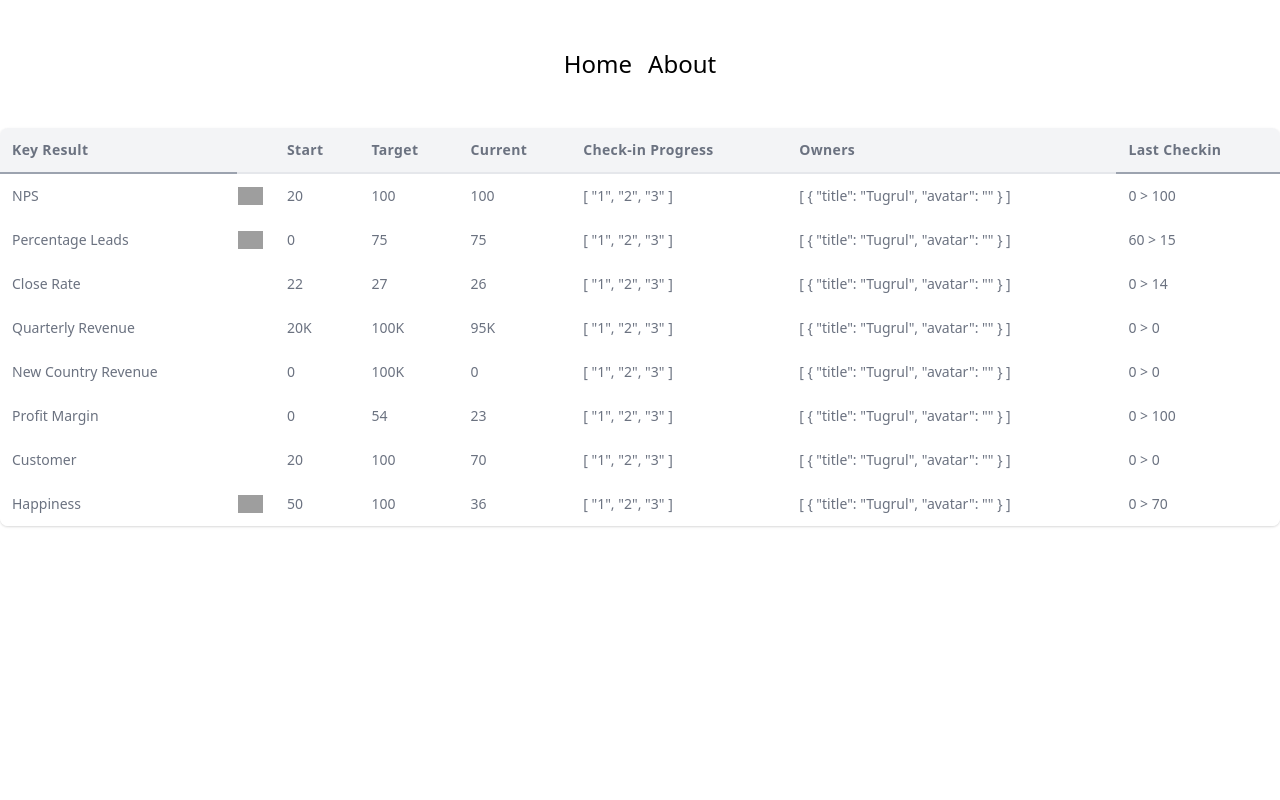
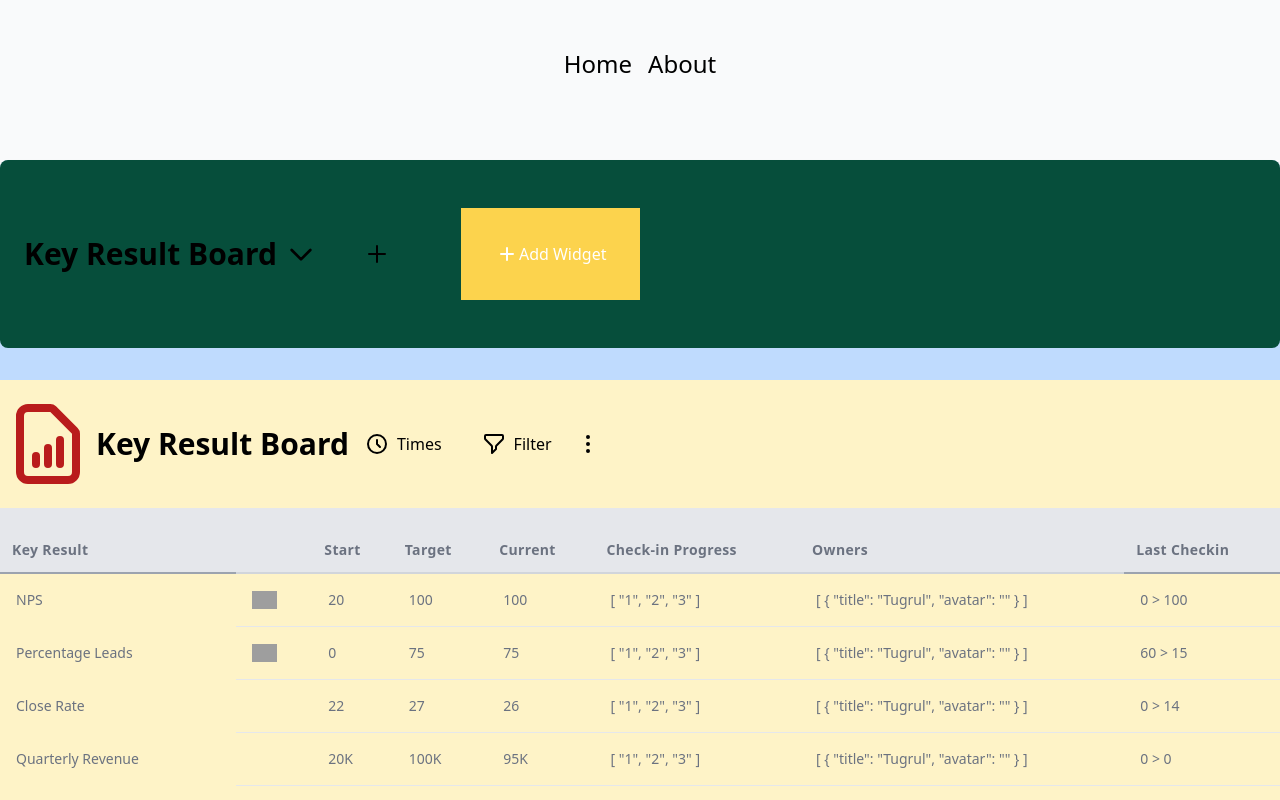
Before and after one commit to Ted2xmen/conectohub, a Vue app: page / in a window 1280 px wide. Shown: the top 800 px of the page. Built offline with nearby package versions, Linux system fonts and the light colour scheme; grey boxes are pictures that could not be loaded.

Commit message:
updated table

```diff
--- a/src/App.vue
+++ b/src/App.vue
@@ -1,6 +1,6 @@
 <template>
 <div>
-  <div id="nav" class="flex justify-center space-x-4 py-12 text-2xl">
+  <div class=" flex justify-center space-x-4 py-12 text-2xl">
     <router-link to="/">Home</router-link>
     <router-link to="/about">About</router-link>
   </div>
--- a/src/assets/tailwind.css
+++ b/src/assets/tailwind.css
@@ -5,10 +5,14 @@
 @tailwind utilities;
 
 
+html {
+    @apply bg-gray-50
+}
+
 .row-title {
-    @apply text-gray-500 p-3 text-sm font-bold tracking-wide text-left
+    @apply text-gray-500 p-3 pt-8 text-sm font-bold tracking-wide text-left
 }
 
 .td-text {
-    @apply  p-3 text-sm text-gray-500 whitespace-nowrap
+    @apply  p-4 text-sm text-gray-500 whitespace-nowrap
 }
--- /dev/null
+++ b/src/components/BoardMenu.vue
@@ -0,0 +1,47 @@
+<template>
+    <div class="flex place-items-center py-4 px-4">
+
+
+
+
+  <div class="space-y-4">
+<div class="flex place-items-center">
+        <h1 class="text-3xl font-semibold mx-2">Key Result Board</h1>
+
+<svg xmlns="http://www.w3.org/2000/svg" class="h-8 w-8" fill="none" viewBox="0 0 24 24" stroke="currentColor" stroke-width="2">
+  <path stroke-linecap="round" stroke-linejoin="round" d="M19 9l-7 7-7-7" />
+</svg>
+</div>
+  </div>
+
+
+
+
+<div class="flex space-x-6 ">
+    <div class="flex mx-12 place-items-center divide-y divide-red-400">
+<svg xmlns="http://www.w3.org/2000/svg" class="h-6 w-6" fill="none" viewBox="0 0 24 24" stroke="currentColor" stroke-width="2">
+  <path stroke-linecap="round" stroke-linejoin="round" d="M12 4v16m8-8H4" />
+</svg>
+</div>
+
+
+
+    <div class="flex p-8 text-white bg-yellow-300 border-2 border-yellow-300 ">
+     <svg xmlns="http://www.w3.org/2000/svg" class="h-6 w-6" fill="none" viewBox="0 0 24 24" stroke="currentColor" stroke-width="2">
+  <path stroke-linecap="round" stroke-linejoin="round" d="M12 6v6m0 0v6m0-6h6m-6 0H6" />
+</svg>
+<h4>Add Widget</h4>
+    </div>
+
+</div>
+
+
+
+
+
+
+
+
+
+</div>
+</template>
--- a/src/components/Table/TRComponent.vue
+++ b/src/components/Table/TRComponent.vue
@@ -1,13 +1,10 @@
 <template>
-  <tr class="bg-white">
-    <td class="td-text">
+  <tr class="divide-y">
+    <td class="td-text  divide-y ">
       {{ result }}
     </td>
 
-     <!-- <td class="td-text">
-      {{ icon }}
-    </td> -->
-<td >
+<td class="td-text">
     <img v-if="icon" :src="icon" width="25" height="25" alt="icon"> </td>
 
     <td class="td-text">
--- a/src/components/Table/TheadComponent.vue
+++ b/src/components/Table/TheadComponent.vue
@@ -1,9 +1,9 @@
 <template>
-  <thead class="bg-gray-100 border-b-2 border-gray-200">
+  <thead class="bg-gray-200 border-b-2 border-gray-300">
     <tr>
       <th class="row-title border-b-2 border-gray-400">Key Result</th>
       <!--icon -->
-    <th class="row-title"></th>
+      <th class="row-title"></th>
       <th class="row-title">Start</th>
       <th class="row-title">Target</th>
       <th class="row-title">Current</th>
@@ -13,3 +13,9 @@
     </tr>
   </thead>
 </template>
+
+<script>
+export default {
+  components: {},
+};
+</script>
--- a/src/components/TableContainer.vue
+++ b/src/components/TableContainer.vue
@@ -1,10 +1,13 @@
 <template>
-  <div class="h-screen md:container md:mx-auto justify-center">
-    <div class="overflow-auto rounded-lg shadow hidden md:block">
+  <div class="rounded-lg shadow-md md:container md:mx-auto justify-center bg-blue-200">
+   <div class="bg-green-900 py-8 my-8 rounded-lg">
+      <BoardMenu />
+      </div>
+    <div class="overflow-auto  hidden md:block bg-yellow-100 ">
+        <TableMenu />
       <table class="w-full">
         <TheadComponent />
-
-        <tbody class="divide-y divide-gray-100" v-for="(c, i) in Data" :key="i">
+        <tbody v-for="(c, i) in Data" :key="i">
           <TRComponent
             :result="c.key"
             :icon="c.icon"
@@ -96,6 +99,11 @@
 
 
 <script>
+import TableMenu from '@/components/TableMenu'
+import BoardMenu from '@/components/BoardMenu'
+
+
+
 import TRComponent from "@/components/Table/TRComponent.vue";
 import TheadComponent from "@/components/Table/TheadComponent.vue";
 
@@ -106,6 +114,8 @@ export default {
   components: {
     TheadComponent,
     TRComponent,
+    TableMenu,
+    BoardMenu
   },
   data() {
     return {
--- /dev/null
+++ b/src/components/TableMenu.vue
@@ -0,0 +1,83 @@
+<template>
+<div class="flex place-items-center py-4">
+
+
+
+
+  <div class="">
+<div class="flex place-items-center">
+        <svg
+      xmlns="http://www.w3.org/2000/svg"
+      class="h-24 w-24  text-red-700"
+      fill="none"
+      viewBox="0 0 24 24"
+      stroke="currentColor"
+      stroke-width="2"
+    > <path
+        stroke-linecap="round"
+        stroke-linejoin="round"
+        d="M9 17v-2m3 2v-4m3 4v-6m2 10H7a2 2 0 01-2-2V5a2 2 0 012-2h5.586a1 1 0 01.707.293l5.414 5.414a1 1 0 01.293.707V19a2 2 0 01-2 2z"
+      />
+    </svg>
+    <h1 class="text-3xl font-semibold">Key Result Board</h1>
+</div>
+  </div>
+
+
+
+
+<div class="flex space-x-6">
+    <div class="flex mx-2">
+          <svg
+      xmlns="http://www.w3.org/2000/svg"
+      class="h-6 w-6 mx-2"
+      fill="none"
+      viewBox="0 0 24 24"
+      stroke="currentColor"
+      stroke-width="2"
+    >
+      <path
+        stroke-linecap="round"
+        stroke-linejoin="round"
+        d="M12 8v4l3 3m6-3a9 9 0 11-18 0 9 9 0 0118 0z"
+      />
+    </svg>
+    <h4>Times</h4>
+</div>
+
+    <div class="flex mx-2">
+         <svg
+      xmlns="http://www.w3.org/2000/svg"
+      class="h-6 w-6 mx-2"
+      fill="none"
+      viewBox="0 0 24 24"
+      stroke="currentColor"
+      stroke-width="2"
+    >
+      <path
+        stroke-linecap="round"
+        stroke-linejoin="round"
+        d="M3 4a1 1 0 011-1h16a1 1 0 011 1v2.586a1 1 0 01-.293.707l-6.414 6.414a1 1 0 00-.293.707V17l-4 4v-6.586a1 1 0 00-.293-.707L3.293 7.293A1 1 0 013 6.586V4z"
+      />
+    </svg>
+<h4>Filter</h4>
+    </div>
+
+    <div class="flex ">
+        <svg xmlns="http://www.w3.org/2000/svg" class="h-6 w-6" fill="none" viewBox="0 0 24 24" stroke="currentColor" stroke-width="2">
+  <path stroke-linecap="round" stroke-linejoin="round" d="M12 5v.01M12 12v.01M12 19v.01M12 6a1 1 0 110-2 1 1 0 010 2zm0 7a1 1 0 110-2 1 1 0 010 2zm0 7a1 1 0 110-2 1 1 0 010 2z" />
+</svg>
+    </div>
+
+</div>
+
+
+
+
+
+
+
+
+
+</div>
+</template>
```
